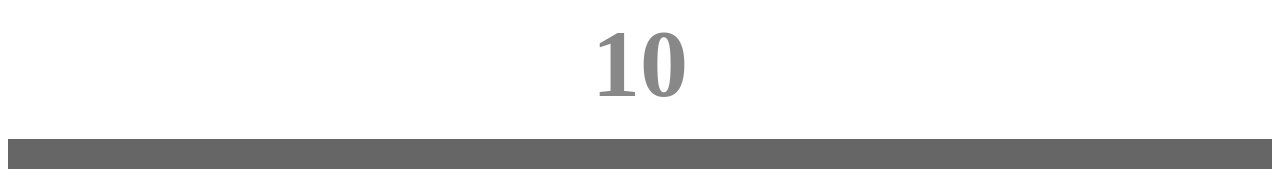
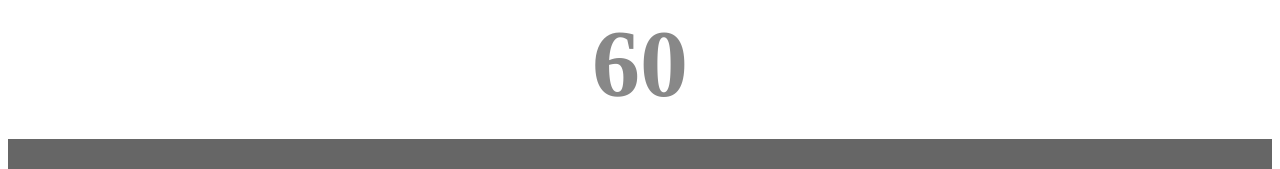
Before and after one commit to ksento/javascript-advanced-kadai, a plain HTML site: page typing/index.html in a window 1280 px wide. Shown: the top 169 px of the page. Drawn offline with Linux system fonts and the light colour scheme.

Commit message:
Update index.html
fixed index,html: 11

```diff
--- a/typing/index.html
+++ b/typing/index.html
@@ -8,7 +8,7 @@
   <link rel="stylesheet" href="style.css">
 </head>
 <body>
-  <p id="count" class="count">10</p>
+  <p id="count" class="count">60</p>
   <div id="wrap" class="wrap">
     <span id="typed" class="typed"></span>
     <span id="untyped"></span>
```
